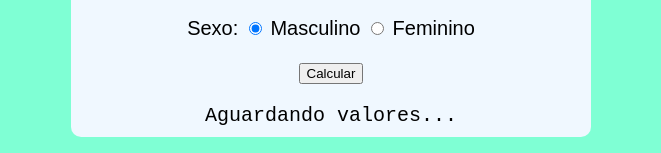
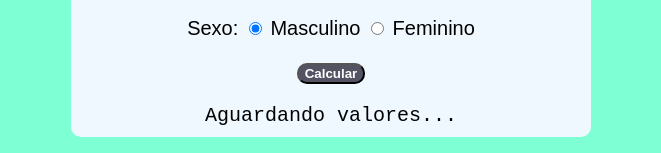
Before and after one commit to PedroLucaV/peso-ideal, a plain HTML site: page index.html in a window 1280 px wide. Shown: the part 156-309 px from the top of the page, without its empty margins (309-970 px from the left). Drawn offline with Linux system fonts and the light colour scheme.

Commit message:
Botão calcular estilizado

```diff
--- a/index.html
+++ b/index.html
@@ -24,7 +24,7 @@
                 <label for="sexFem">Feminino</label>
             </p>
             <p>
-                <input type="button" value="Calcular" onclick="calc()">
+                <input type="button" value="Calcular" onclick="calc()" id="calc">
             </p>
         </div>
         <div id="res">
--- a/style.css
+++ b/style.css
@@ -33,3 +33,9 @@ footer{
     color: rgb(255, 255, 255);
     font: bold arial;
 }
+#calc{
+    border-radius: 10px;
+    background-color:rgb(83, 83, 99);
+    color: white;
+    font-weight: bold;
+}
```
